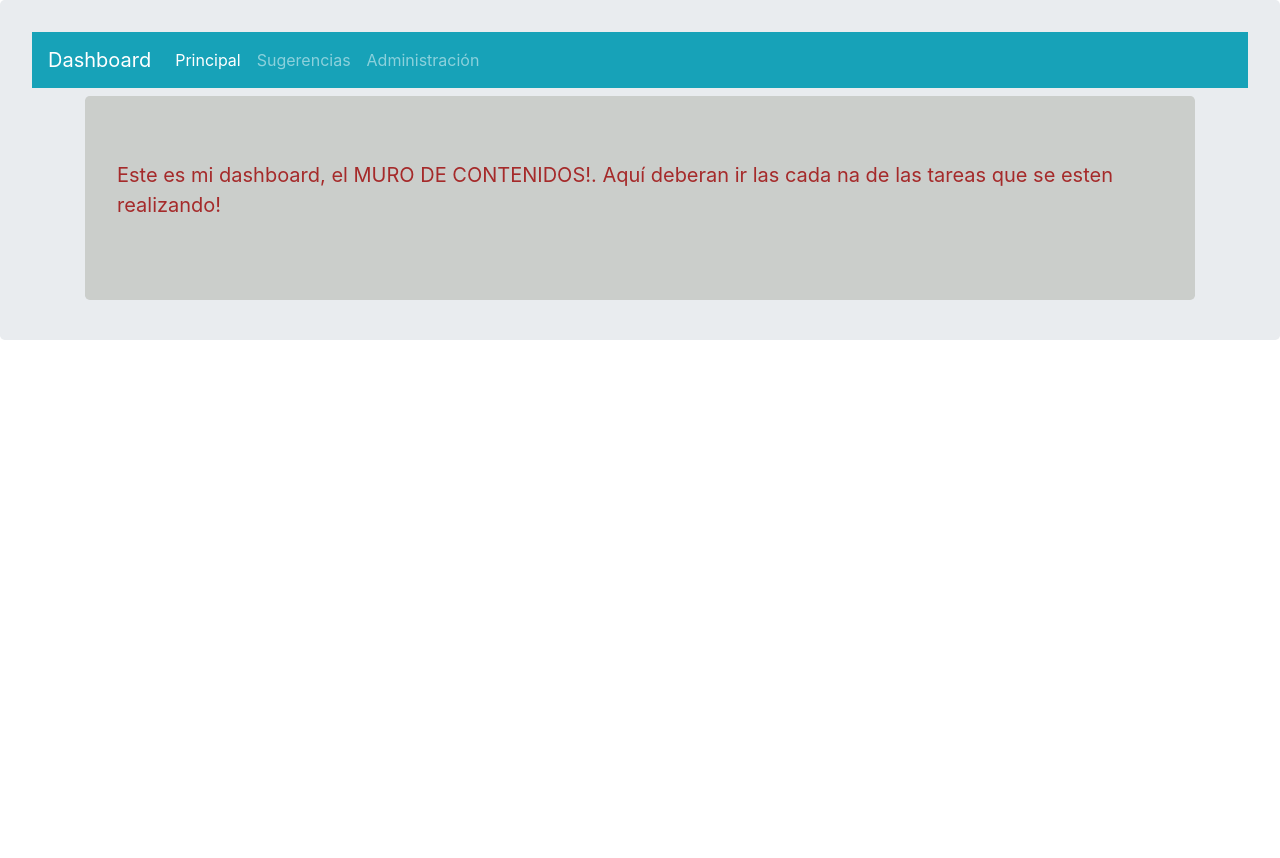
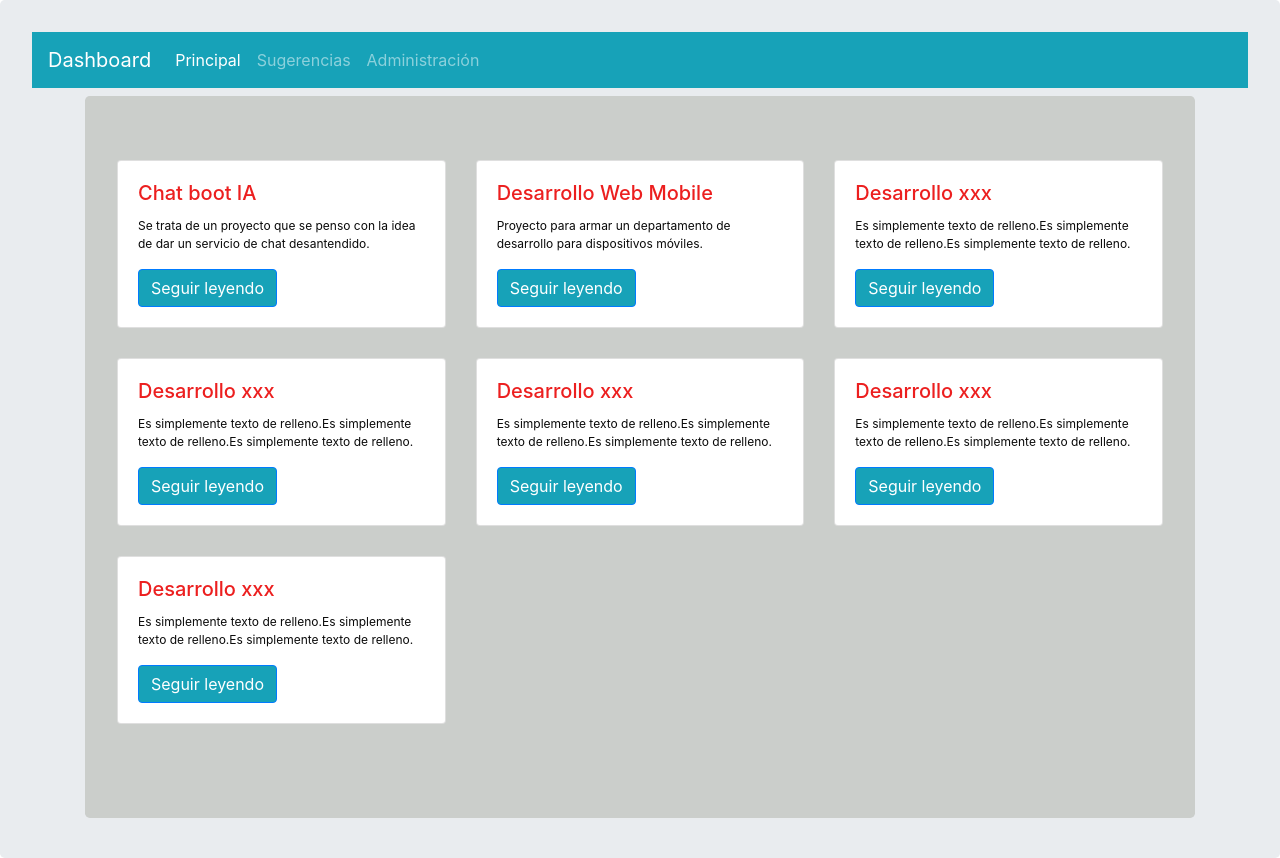
Before and after one commit to alvarezlea/Impripost, an Angular app in the folder fdashboard/: page /dashboard in a window 1280 px wide. Before the commit the page ends 800 px from the top, so only its background shows below. Built offline with nearby package versions, Linux system fonts and the light colour scheme.

Commit message:
Se comenzo con la incorporacion del diseño de las tarjetas de proyectos.

```diff
--- a/fdashboard/src/app/components/dashboard/dashboard.component.css
+++ b/fdashboard/src/app/components/dashboard/dashboard.component.css
@@ -3,6 +3,15 @@
     color: rgb(236, 31, 31);
 }
 p {
-    font-size: 20px !important;
-    color: brown;
+    font-size: 12px !important;
+    color: rgb(10, 10, 10);
 }
+
+.card{
+    margin-bottom: 30px !important;
+    max-height: 200px;
+}
+
+.btn-primary {
+    background-color: #17a2b8 !important;
+}
--- a/fdashboard/src/app/components/dashboard/dashboard.component.html
+++ b/fdashboard/src/app/components/dashboard/dashboard.component.html
@@ -1,5 +1,78 @@
 <div class="container">
     <div class="jumbotron my-2">
-        <p>Este es mi dashboard, el MURO DE CONTENIDOS!. Aquí deberan ir las cada na de las tareas que se esten realizando!</p>
+
+        <div class="row">
+            <!-- Iteraciones de Tarjetas... -->
+
+            <div class="col-sm-4">
+              <div class="card">
+                <div class="card-body">
+                  <h5 class="card-title">Chat boot IA</h5>
+                  <p class="card-text">Se trata de un proyecto que se penso con la idea de dar un servicio de chat desantendido.</p>
+                  <a href="#" class="btn btn-primary">Seguir leyendo</a>
+                </div>
+              </div>
+            </div>
+            <div class="col-sm-4">
+              <div class="card">
+                <div class="card-body">
+                  <h5 class="card-title">Desarrollo Web Mobile</h5>
+                  <p class="card-text">Proyecto para armar un departamento de desarrollo para dispositivos móviles.</p>
+                  <a href="#" class="btn btn-primary">Seguir leyendo</a>
+                </div>
+              </div>
+            </div>
+            <div class="col-sm-4">
+                <div class="card">
+                  <div class="card-body">
+                    <h5 class="card-title">Desarrollo xxx</h5>
+                    <p class="card-text">Es simplemente texto de relleno.Es simplemente texto de relleno.Es simplemente texto de relleno.</p>
+                    <a href="#" class="btn btn-primary">Seguir leyendo</a>
+                  </div>
+                </div>
+            </div>
+
+            <div class="col-sm-4">
+                <div class="card">
+                  <div class="card-body">
+                    <h5 class="card-title">Desarrollo xxx</h5>
+                    <p class="card-text">Es simplemente texto de relleno.Es simplemente texto de relleno.Es simplemente texto de relleno.</p>
+                    <a href="#" class="btn btn-primary">Seguir leyendo</a>
+                  </div>
+                </div>
+            </div>
+
+            <div class="col-sm-4">
+                <div class="card">
+                  <div class="card-body">
+                    <h5 class="card-title">Desarrollo xxx</h5>
+                    <p class="card-text">Es simplemente texto de relleno.Es simplemente texto de relleno.Es simplemente texto de relleno.</p>
+                    <a href="#" class="btn btn-primary">Seguir leyendo</a>
+                  </div>
+                </div>
+            </div>
+
+            <div class="col-sm-4">
+                <div class="card">
+                  <div class="card-body">
+                    <h5 class="card-title">Desarrollo xxx</h5>
+                    <p class="card-text">Es simplemente texto de relleno.Es simplemente texto de relleno.Es simplemente texto de relleno.</p>
+                    <a href="#" class="btn btn-primary">Seguir leyendo</a>
+                  </div>
+                </div>
+            </div>
+
+            <div class="col-sm-4">
+                <div class="card">
+                  <div class="card-body">
+                    <h5 class="card-title">Desarrollo xxx</h5>
+                    <p class="card-text">Es simplemente texto de relleno.Es simplemente texto de relleno.Es simplemente texto de relleno.</p>
+                    <a href="#" class="btn btn-primary">Seguir leyendo</a>
+                  </div>
+                </div>
+            </div>
+
+          </div>
+
     </div>
 </div>
```
